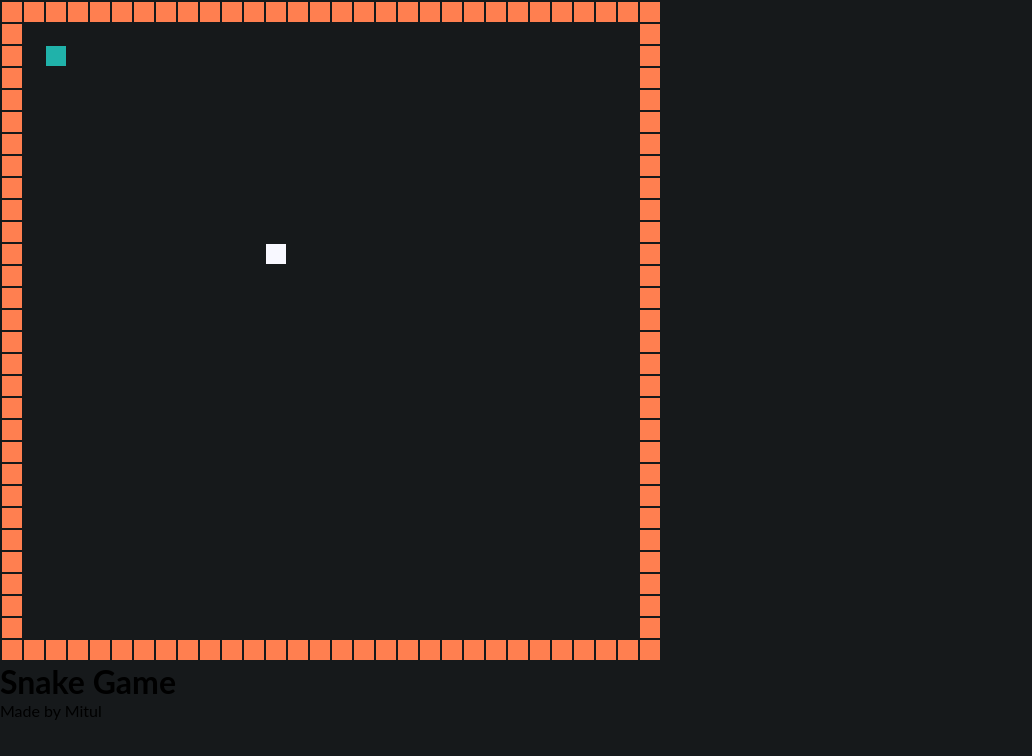
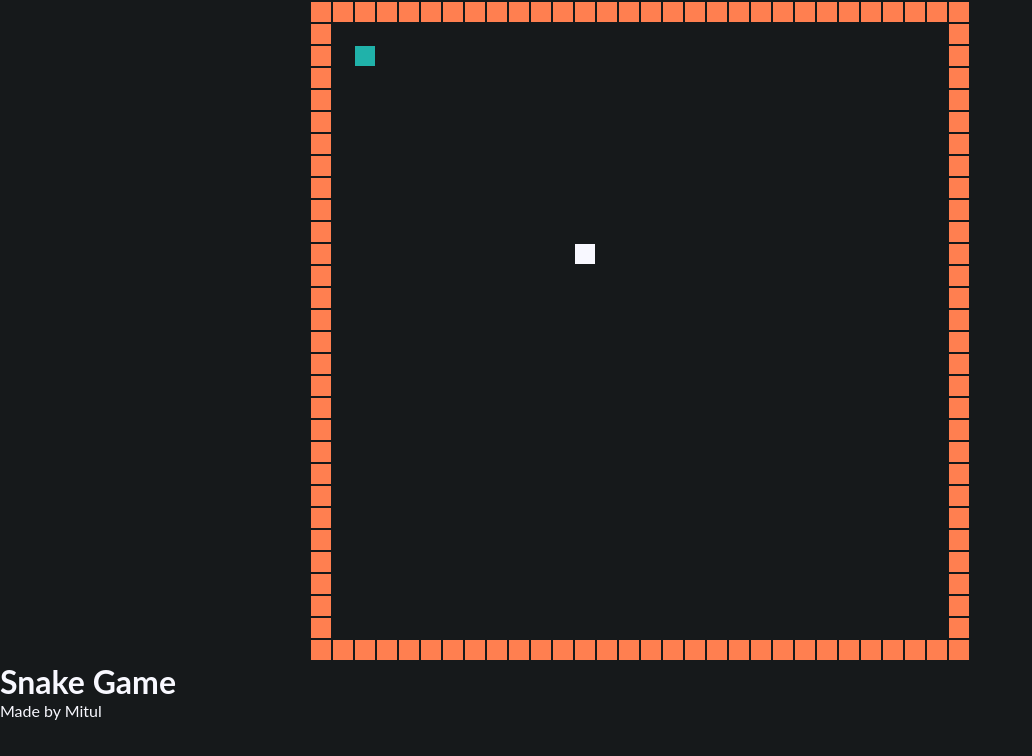
Before and after one commit to Uvacoder/aaa-js-mini-projects-mitul-collect, a plain HTML site: page snake/index.html in a window 1280 px wide. Shown: the whole page, without its empty margins (0-1032 px from the left). Drawn offline with Linux system fonts and the light colour scheme.

Commit message:
title colours

```diff
--- a/snake/style.css
+++ b/snake/style.css
@@ -1,6 +1,6 @@
 * {
-	margin: 0;
-	padding: 0;
+	margin: 0 auto;
+	padding: 0px;
 }
 
 body {
@@ -28,3 +28,7 @@ td {
 .fruit {
 	background-color: ghostwhite;
 }
+
+.title {
+	color: ghostwhite;
+}
```
